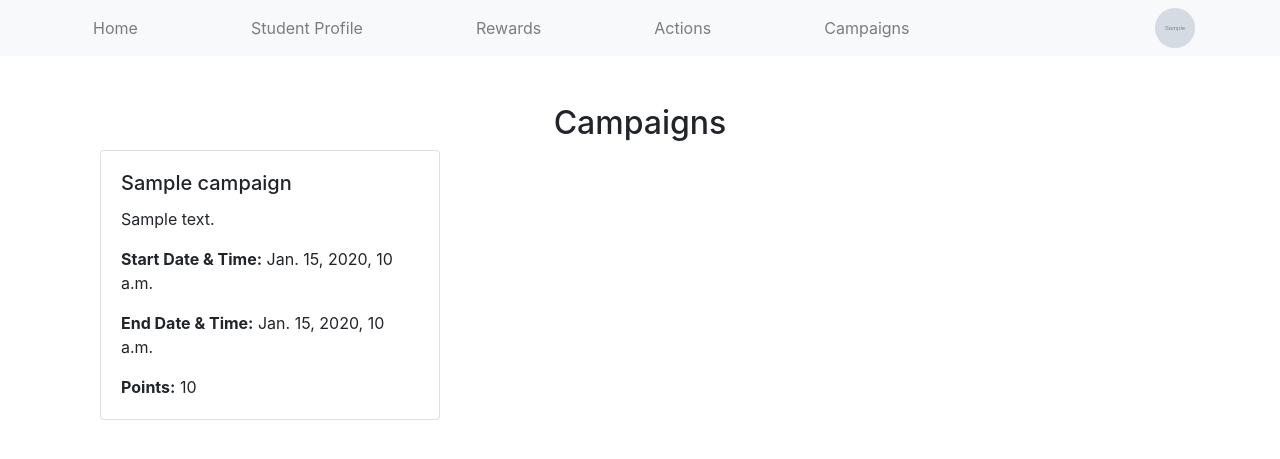
After one commit to CSCI3356-Fall2024/Electronic-Eagles, a Django app: page /actions in a window 1280 px wide. The commit adds this page. Shown: the top 459 px of the page. Run offline with Django 5.2, Linux system fonts and the light colour scheme; a user stored in the database is signed in; tables that the repository leaves empty hold one stand-in row (values such as "Sample post"); grey boxes marked "Sample" are stand-in pictures.

Commit message:
add actions page to see all campaigns

```diff
--- /dev/null
+++ b/delivery3/app/templates/actions.html
@@ -0,0 +1,26 @@
+{% extends "base.html" %}
+
+{% block content %}
+<div class="container mt-5">
+    <h2 class="text-center">Campaigns</h2>
+    <div class="row">
+        {% if campaigns %}
+            {% for campaign in campaigns %}
+                <div class="col-md-4 mb-4">
+                    <div class="card">
+                        <div class="card-body">
+                            <h5 class="card-title">{{ campaign.name }}</h5>
+                            <p class="card-text">{{ campaign.description }}</p>
+                            <p class="card-text"><strong>Start Date & Time:</strong> {{ campaign.start_time }}</p>
+                            <p class="card-text"><strong>End Date & Time:</strong> {{ campaign.end_time }}</p>
+                            <p class="card-text"><strong>Points:</strong> {{ campaign.points }}</p>
+                        </div>
+                    </div>
+                </div>
+            {% endfor %}
+        {% else %}
+            <p class="text-center">No active campaigns found.</p>
+        {% endif %}
+    </div>
+</div>
+{% endblock %}
--- a/delivery3/app/templates/active_campaigns.html
+++ b/delivery3/app/templates/active_campaigns.html
@@ -18,7 +18,7 @@
             </tr>
         </thead>
         <tbody>
-            {% for campaign in Campaigns %}
+            {% for campaign in campaigns %}
             <tr>
                 <td>{{ campaign.name }}</td>
                 <td>{{ campaign.start_time }}</td>
--- a/delivery3/app/templates/base.html
+++ b/delivery3/app/templates/base.html
@@ -46,7 +46,7 @@
                     <a class="nav-link" href="#">Rewards</a>
                 </li>
                 <li class="nav-item">
-                    <a class="nav-link" href="#">Actions</a>
+                    <a class="nav-link" href="{% url 'actions' %}">Actions</a>
                 </li>
                 {% if user.is_staff %}
                     <li class="nav-item">
--- a/delivery3/app/views.py
+++ b/delivery3/app/views.py
@@ -77,6 +77,11 @@ def active_campaigns_view(request):
     campaigns = Campaign.objects.filter(start_time__lte=today, end_time__gte=today)
     return render(request, 'active_campaigns.html', {'campaigns': campaigns})
 
+@login_required
+def actions_view(request):
+    campaigns = Campaign.objects.all()
+    return render(request, 'actions.html', {'campaigns': campaigns})
+
 '''
 @login_required
 # Edit a specific campaign
--- a/delivery3/delivery3/urls.py
+++ b/delivery3/delivery3/urls.py
@@ -29,6 +29,7 @@ urlpatterns = [
     path('logout/', views.logout_view, name='logout'),
     path('campaign/create/', views.campaign_create_view, name='campaign_create'),
     path('campaign', views.active_campaigns_view, name='active_campaigns'),
+    path('actions', views.actions_view, name='actions'),
     #path('campaigns/edit/<int:pk>/', views.edit_campaign_view, name='edit_campaign'),
     path('change_admin_status/', views.change_admin_status, name='change_admin_status'),
 
```
